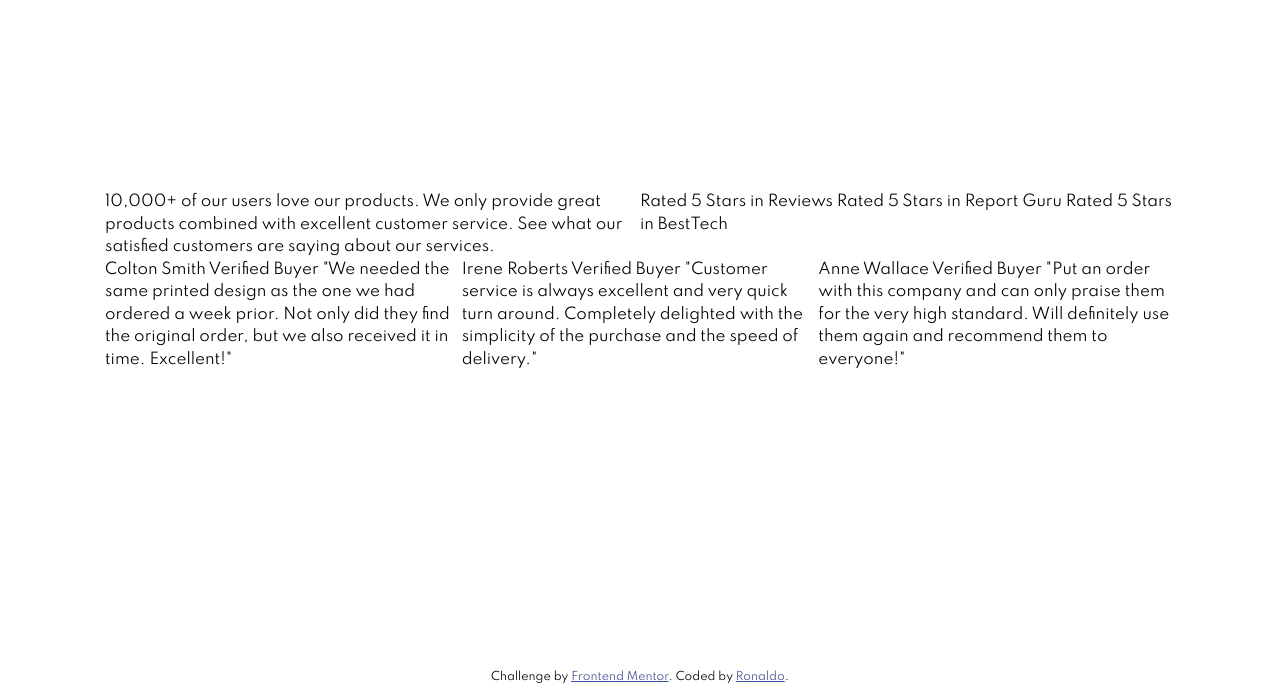
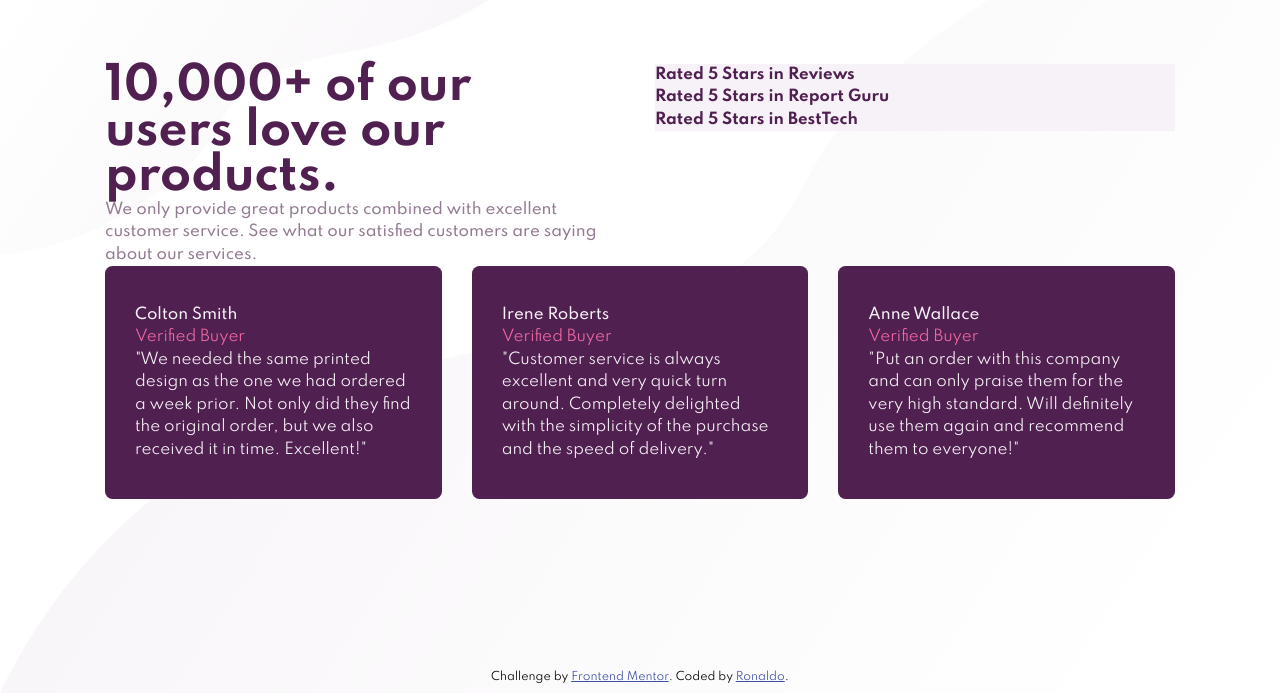
Before and after one commit to marckesin/Social-proof-section, a plain HTML site: page index.html in a window 1280 px wide. Shown: the part 107-800 px from the top of the page. Drawn offline with Linux system fonts and the light colour scheme.

Commit message:
definição de cores

```diff
--- a/index.html
+++ b/index.html
@@ -18,30 +18,50 @@
       <main>
         <div class="row-up">
           <div class="col-up-left">
-            10,000+ of our users love our products. We only provide great
-            products combined with excellent customer service. See what our
-            satisfied customers are saying about our services.
+            <h1 class="heading">
+              10,000+ of our<br />
+              users love our <br />
+              products.
+            </h1>
+            <p class="description">
+              We only provide great products combined with excellent customer
+              service. See what our satisfied customers are saying about our
+              services.
+            </p>
           </div>
           <div class="col-up-right">
-            Rated 5 Stars in Reviews Rated 5 Stars in Report Guru Rated 5 Stars
-            in BestTech
+            <div class="rating"><p>Rated 5 Stars in Reviews</p></div>
+            <div class="rating"><p>Rated 5 Stars in Report Guru</p></div>
+            <div class="rating"><p>Rated 5 Stars in BestTech</p></div>
           </div>
         </div>
         <div class="row-down">
           <div class="col-down-quote">
-            Colton Smith Verified Buyer "We needed the same printed design as
-            the one we had ordered a week prior. Not only did they find the
-            original order, but we also received it in time. Excellent!"
+            <p class="name">Colton Smith</p>
+            <p class="status">Verified Buyer</p>
+            <p>
+              "We needed the same printed design as the one we had ordered a
+              week prior. Not only did they find the original order, but we also
+              received it in time. Excellent!"
+            </p>
           </div>
           <div class="col-down-quote">
-            Irene Roberts Verified Buyer "Customer service is always excellent
-            and very quick turn around. Completely delighted with the simplicity
-            of the purchase and the speed of delivery."
+            <p class="name">Irene Roberts</p>
+            <p class="status">Verified Buyer</p>
+            <p>
+              "Customer service is always excellent and very quick turn around.
+              Completely delighted with the simplicity of the purchase and the
+              speed of delivery."
+            </p>
           </div>
           <div class="col-down-quote">
-            Anne Wallace Verified Buyer "Put an order with this company and can
-            only praise them for the very high standard. Will definitely use
-            them again and recommend them to everyone!"
+            <p class="name">Anne Wallace</p>
+            <p class="status">Verified Buyer</p>
+            <p>
+              "Put an order with this company and can only praise them for the
+              very high standard. Will definitely use them again and recommend
+              them to everyone!"
+            </p>
           </div>
         </div>
       </main>
--- a/stylesheets/style.scss
+++ b/stylesheets/style.scss
@@ -1,6 +1,6 @@
 @use "reset";
 
-$very-dark-dagenta: hsl(300, 43%, 22%);
+$very-dark-magenta: hsl(300, 43%, 22%);
 $soft-pink: hsl(333, 80%, 67%);
 $dark-grayish-magenta: hsl(303, 10%, 53%);
 $light-grayish-magenta: hsl(300, 24%, 96%);
@@ -26,6 +26,10 @@ main {
 
 .col-down-quote {
   flex: 33%;
+  background-color: $very-dark-magenta;
+  color: $light-grayish-magenta;
+  padding: 2.5rem 2rem;
+  border-radius: 0.5rem;
 }
 
 .col-up-left,
@@ -38,9 +42,53 @@ main {
   justify-content: space-between;
   height: 100%;
   padding: 0 7rem 0.5rem;
+  background: url("../images/bg-pattern-top-desktop.svg") no-repeat;
+  position: relative;
+}
+
+.container::after {
+  content: "";
+  background: url("../images/bg-pattern-bottom-desktop.svg") no-repeat;
+  background-size: cover;
+  position: absolute;
+  top: 0;
+  left: 0;
+  right: 0;
+  bottom: 0;
+  z-index: -1;
+}
+
+.description {
+  color: $dark-grayish-magenta;
+  font-weight: 500;
+}
+
+.heading {
+  color: $very-dark-magenta;
+  font-size: 3rem;
+  font-weight: 700;
+  line-height: 1;
+}
+
+.name {
+  font-weight: 500;
+}
+
+.rating {
+  background-color: $light-grayish-magenta;
+
+  p {
+    color: $very-dark-magenta;
+    font-weight: 700;
+  }
 }
 
 .row-down,
 .row-up {
   display: flex;
+  gap: 2rem;
 }
+
+.status {
+  color: $soft-pink;
+}
```
Also changed, not shown: stylesheets/style.css.
